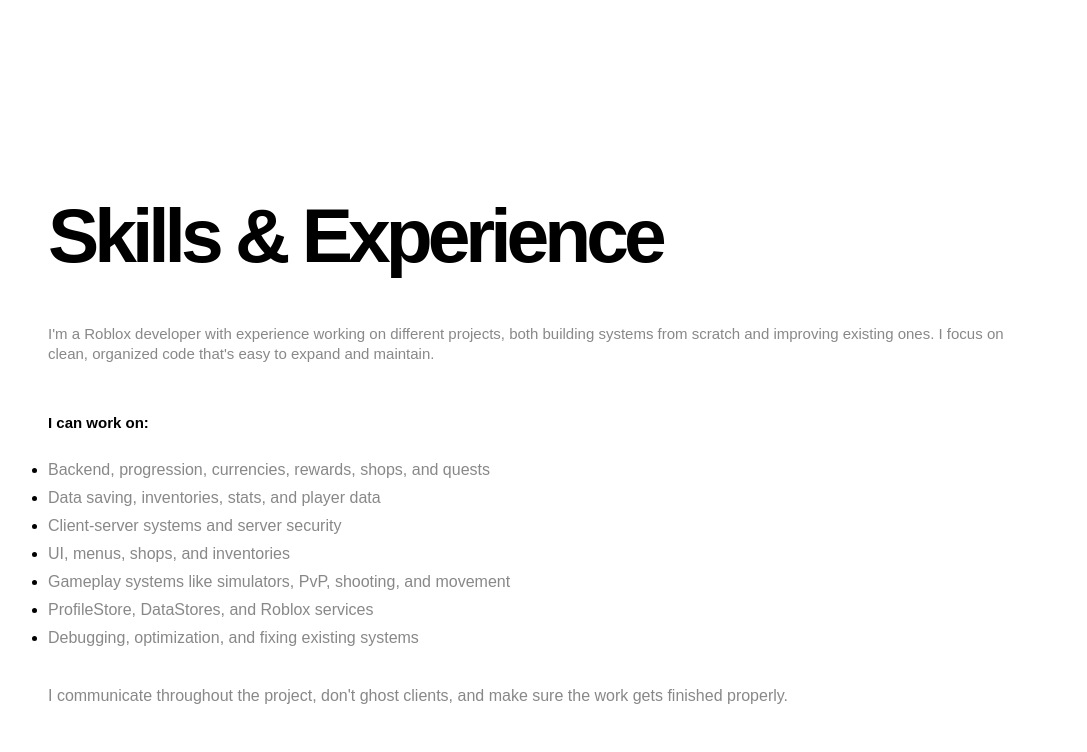
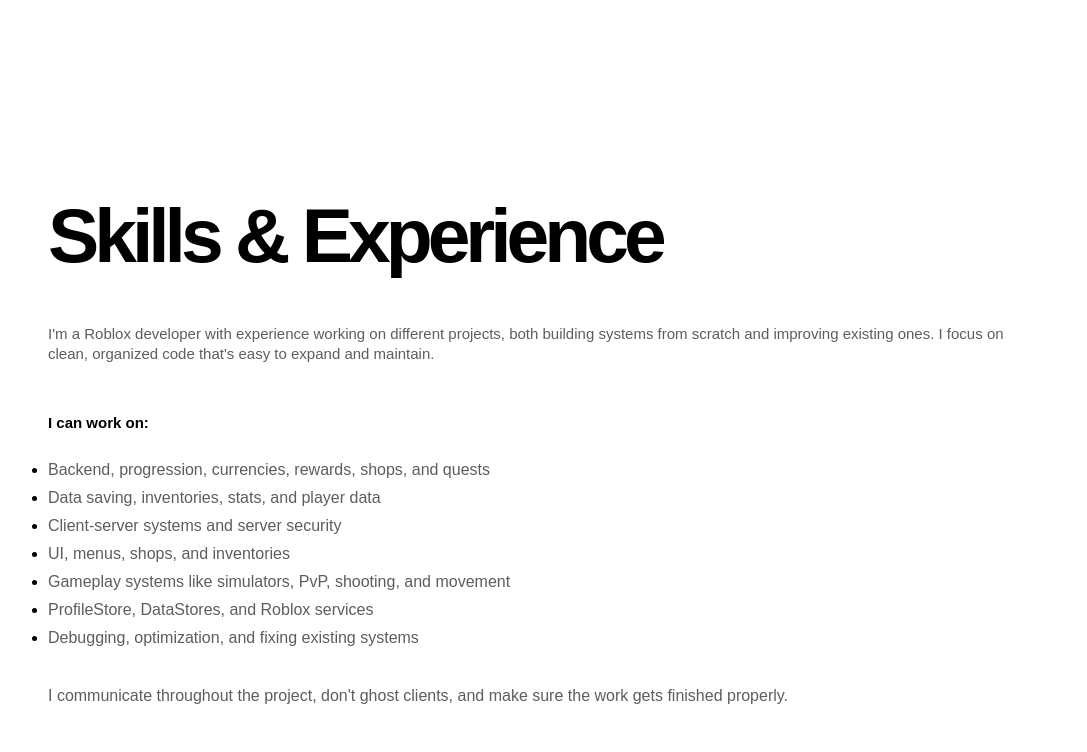
Before and after one commit to Cyvio-dev/Client-portfolio, a website: page index.html in a window 1280 px wide. Shown: the part 539-1291 px from the top of the page, without its empty margins (96-1183 px from the left). Drawn offline with Linux system fonts and the light colour scheme.

```diff
--- a/style.css
+++ b/style.css
@@ -7,7 +7,7 @@
 :root {
   --bg-color: #ffffff;
   --font-color: #000000;
-  --light-color: #646363c3;
+  --light-color: #2b2b2bc3;
   --filter: invert(0);
 }
 
```
